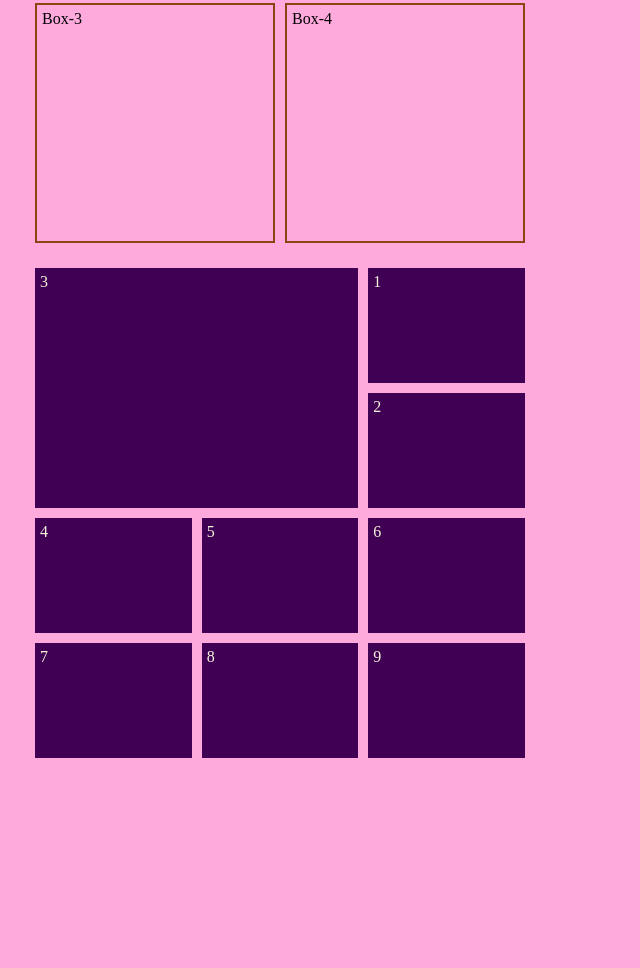
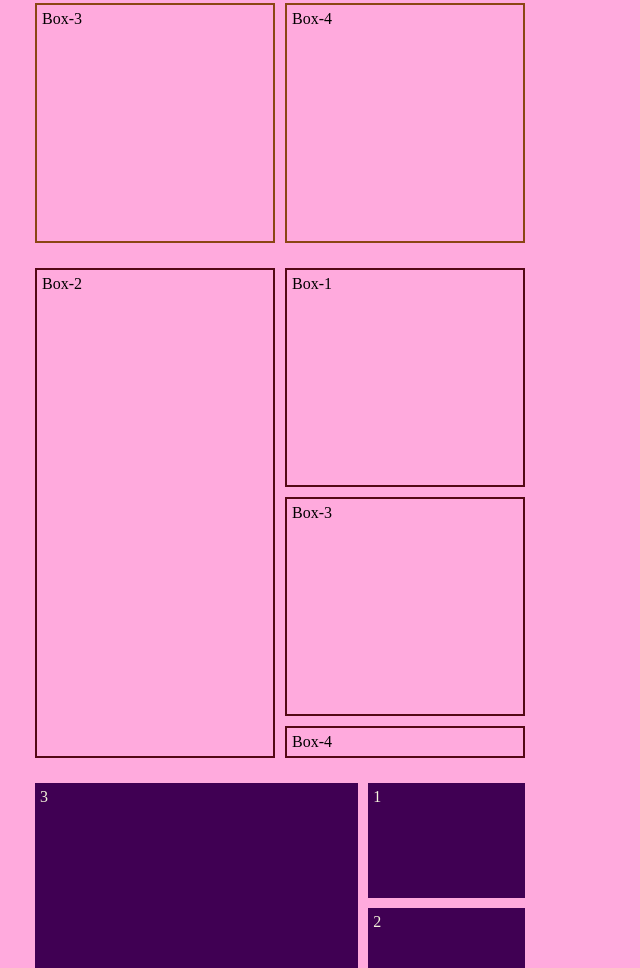
Before and after one commit to nehasarkar506/myFirstRepo, a plain HTML site: page index.html in a window 1280 px wide. Shown: the part 282-1250 px from the top of the page, without its empty margins (0-640 px from the left). Before the commit the page ends 1075 px from the top, so only its background shows below. Drawn offline with Linux system fonts and the light colour scheme.

Commit message:
add a new grid style

```diff
--- a/index.html
+++ b/index.html
@@ -12,7 +12,13 @@
         <div class="box" id="box2">Box-2</div>
         <div class="box" id="box3">Box-3</div>
         <div class="box" id="box4">Box-4</div>
+    </div>
 
+    <div class="container1">
+        <div class="box1" id="box1">Box-1</div>
+        <div class="box1" id="box2">Box-2</div>
+        <div class="box1" id="box3">Box-3</div>
+        <div class="box1" id="box4">Box-4</div>
     </div>
 
     <div class="grid-container">
--- a/style.css
+++ b/style.css
@@ -26,14 +26,25 @@ body {
 
 }
 
-/* .box:nth-child(2)
+.container1 {
+    width: 500px;
+    height: 500px;
+    display: grid;
+    grid-template:  repeat(2, 1fr) / repeat(2, 2fr);
+}
+
+.box1 {
+    border: 2px solid rgb(83, 8, 21);
+}
+
+.box1:nth-child(2)
 {
     grid-column-end:1;
     grid-column-start: 2;
     grid-row-end: 1                                 ;
     grid-row-start: 4                                                                      ;
 
-} */
+}
 
 .grid-container
 {
```
